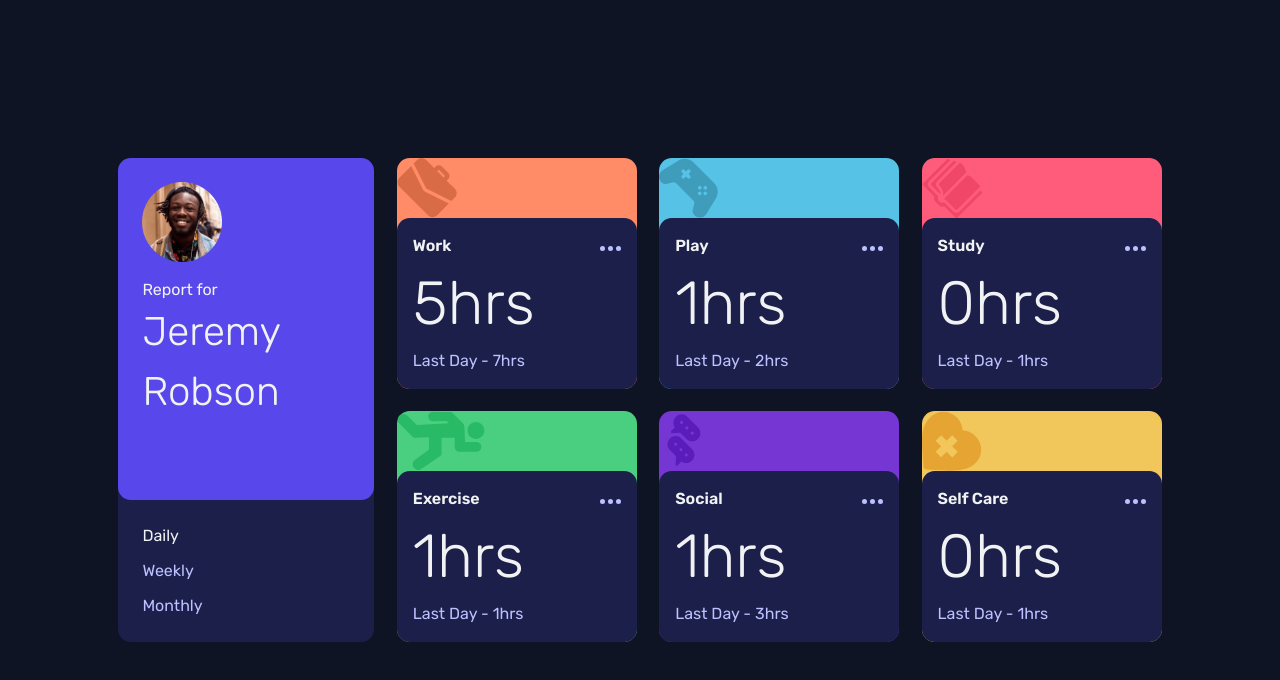
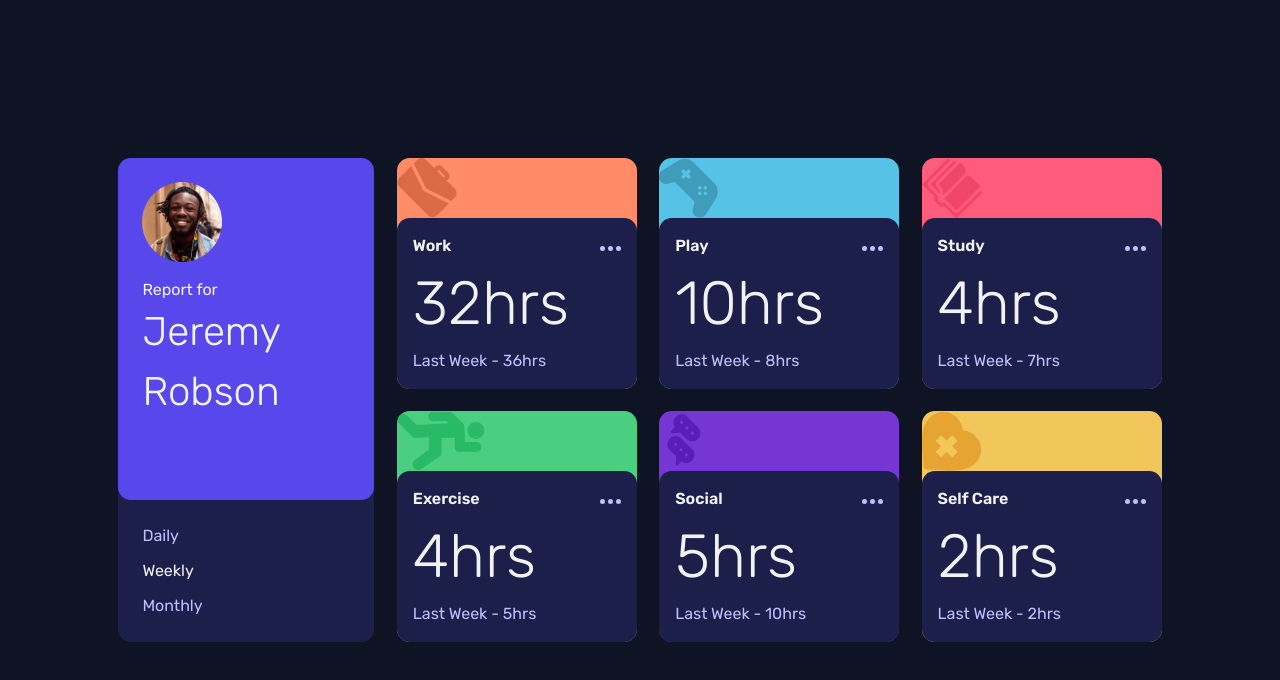
Before and after one commit to CalfMoon-Challenges/time-tracking-dashboard, a React (Vite) app: page / in a window 1280 px wide. Shown: the top 680 px of the page. Built offline with nearby package versions, Linux system fonts and the light colour scheme.

Commit message:
refactor: select weekly by default insted of daily

```diff
--- a/src/App.jsx
+++ b/src/App.jsx
@@ -5,7 +5,7 @@ import UserCard from "./UserCard";
 
 export default function () {
   const timeList = ["daily", "weekly", "monthly"];
-  const [time, setTime] = useState(timeList[0]);
+  const [time, setTime] = useState(timeList[1]);
 
   return (
     <>
```
